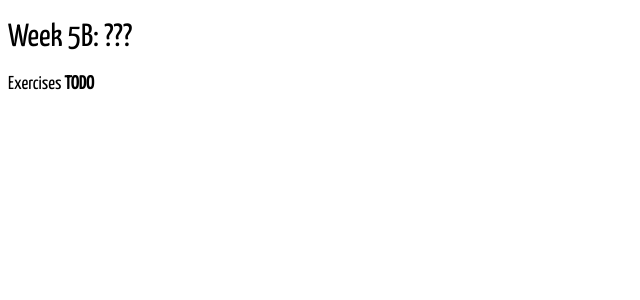
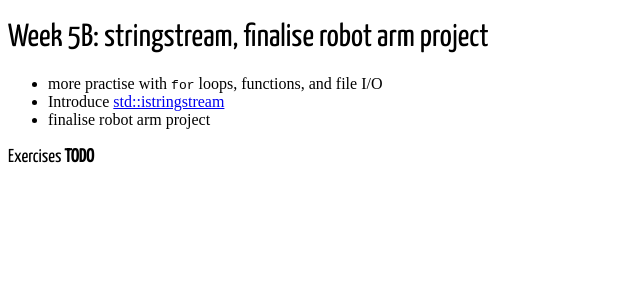
Before and after one commit to KCL-BMEIS/OOP, a Jekyll site: the page built from sessions/week05B.md, in a window 1280 px wide. Shown: the top 300 px of the page, without its empty margins (0-640 px from the left). Built offline with Jekyll 4.4.1, drawn with Linux system fonts in a browser that asks for light colours; some web fonts are replaced; our own code applies the rules of GitHub Pages for plain Markdown files.

Commit message:
Update week05B.md

```diff
--- a/sessions/week05B.md
+++ b/sessions/week05B.md
@@ -1,3 +1,7 @@
-# Week 5B: ???
+# Week 5B: stringstream, finalise robot arm project
+
+- more practise with `for` loops, functions, and file I/O
+- Introduce [std::istringstream](https://www.geeksforgeeks.org/processing-strings-using-stdistringstream/)
+- finalise robot arm project
 
 ### Exercises **TODO**
```
